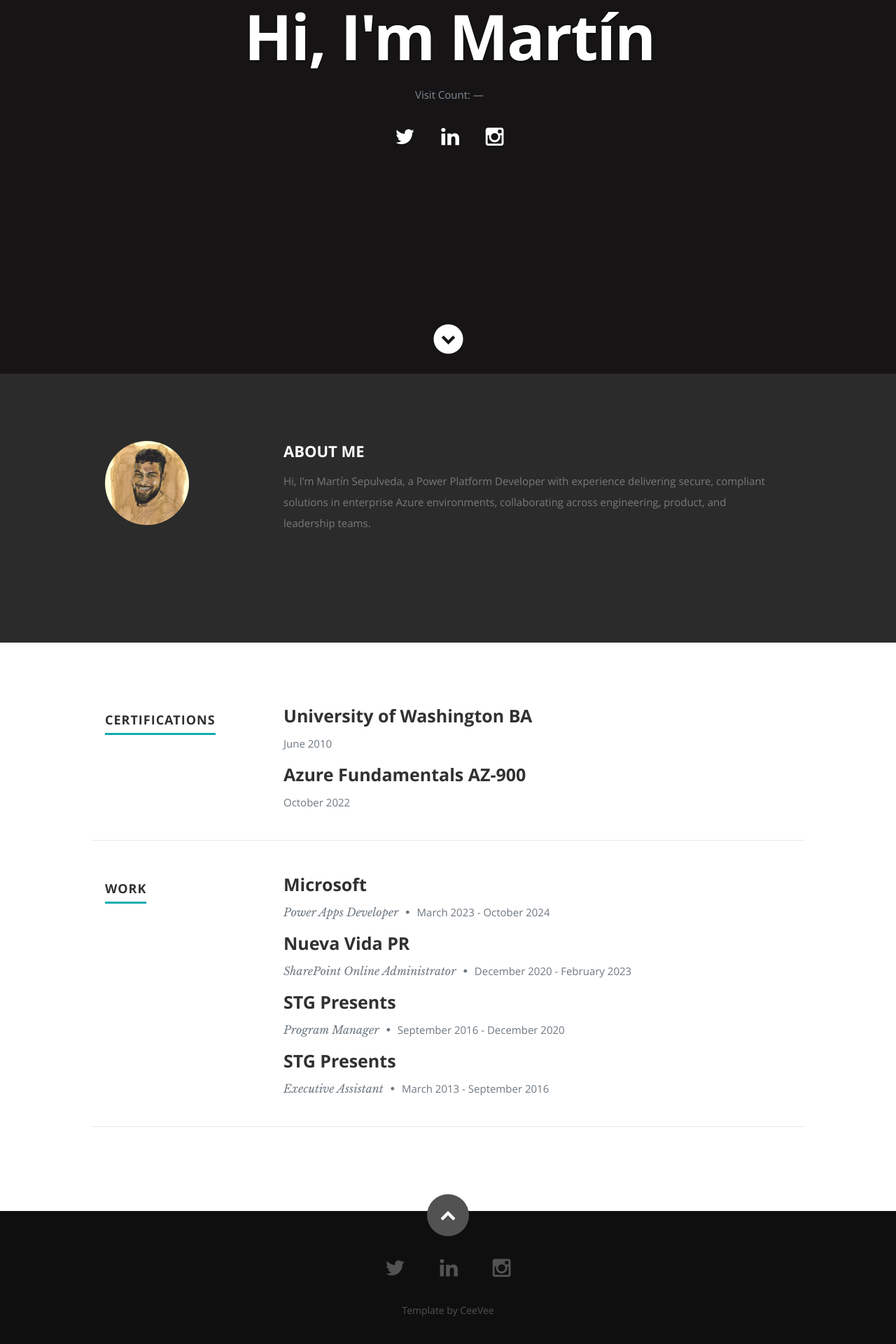
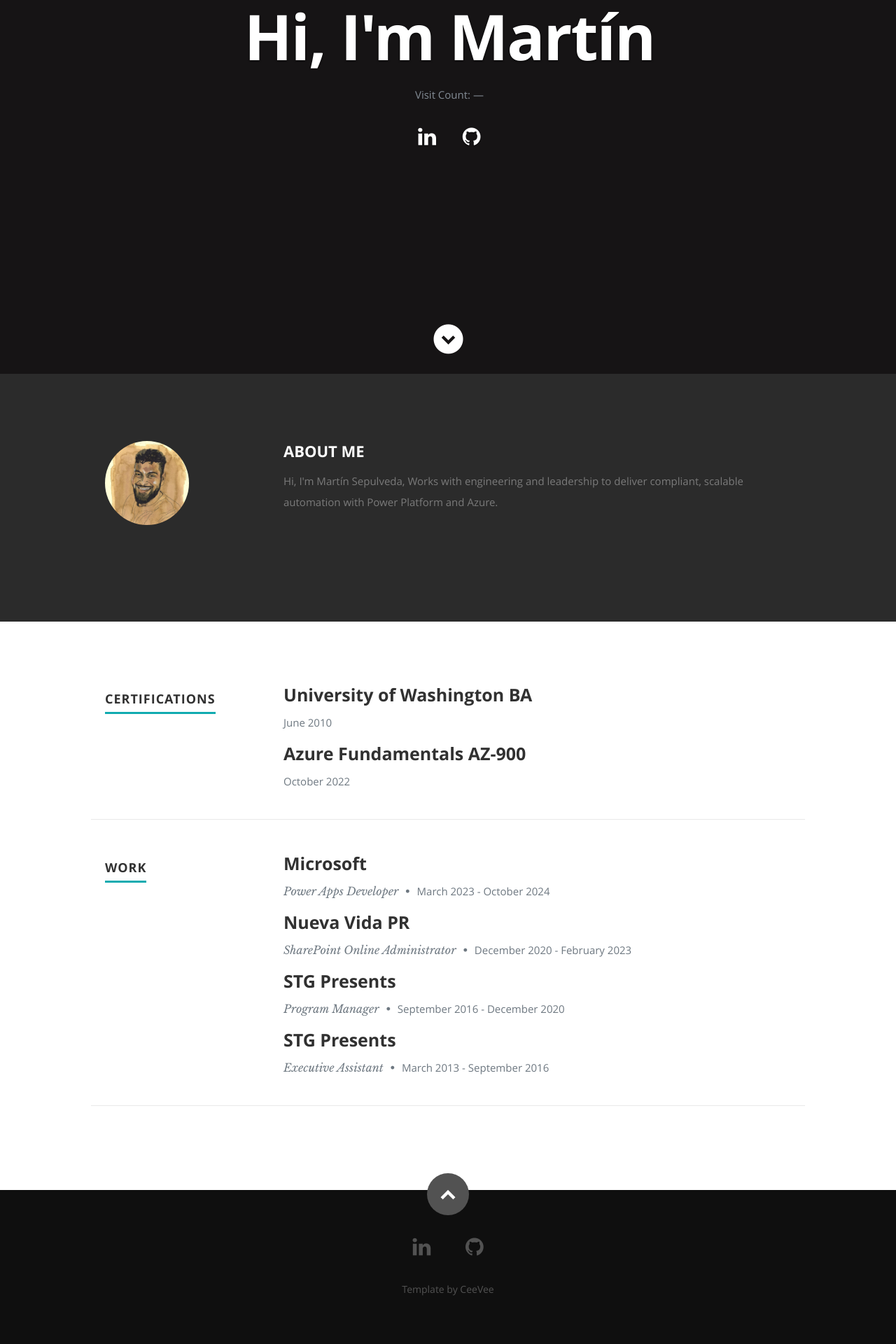
Before and after one commit to sepulveda01/CRC-AzureResume, a plain HTML site: page frontend/index.html in a window 1280 px wide. Shown: the part 266-2186 px from the top of the page at 70% size. Drawn offline with Linux system fonts and the light colour scheme; no server answers.

Commit message:
Update index.html

```diff
--- a/frontend/index.html
+++ b/frontend/index.html
@@ -60,11 +60,10 @@
 
 
 
-            <ul class="social">
-               <li><a href="https://twitter.com/lvskradio"><i class="fa fa-twitter"></i></a></li>
-               <li><a href="https://www.linkedin.com/in/martinsepulveda/"><i class="fa fa-linkedin"></i></a></li>
-               <li><a href="https://www.instagram.com/saucelitooo/"><i class="fa fa-instagram"></i></a></li>
-            </ul>
+<ul class="social">
+   <li><a href="https://www.linkedin.com/in/martinsepulveda/" target="_blank"><i class="fa fa-linkedin"></i></a></li>
+   <li><a href="https://github.com/sepulveda01" target="_blank"><i class="fa fa-github"></i></a></li>
+</ul>
          </div>
       </div>
 
@@ -91,7 +90,7 @@
 
             <h2>ABOUT ME</h2>
 
-            <p> Hi, I'm Martín Sepulveda, a Power Platform Developer with experience delivering secure, compliant solutions in enterprise Azure environments, collaborating across engineering, product, and leadership teams.</p>
+            <p> Hi, I'm Martín Sepulveda, Works with engineering and leadership to deliver compliant, scalable automation with Power Platform and Azure.</p>
 
          <br>
       <br>
@@ -202,11 +201,10 @@
 
          <div class="twelve columns">
 
-            <ul class="social-links">
-               <li><a href="https://twitter.com/lvskradio"><i class="fa fa-twitter"></i></a></li>
-               <li><a href="https://www.linkedin.com/in/martinsepulveda/"><i class="fa fa-linkedin"></i></a></li>
-               <li><a href="https://www.instagram.com/saucelitooo/"><i class="fa fa-instagram"></i></a></li>
-            </ul>
+<ul class="social-links">
+   <li><a href="https://www.linkedin.com/in/martinsepulveda/" target="_blank"><i class="fa fa-linkedin"></i></a></li>
+   <li><a href="https://github.com/sepulveda01" target="_blank"><i class="fa fa-github"></i></a></li>
+</ul>
 
             <ul class="copyright">
                <a href="https://www.styleshout.com/free-templates/ceevee/"> Template by CeeVee </a>
```
